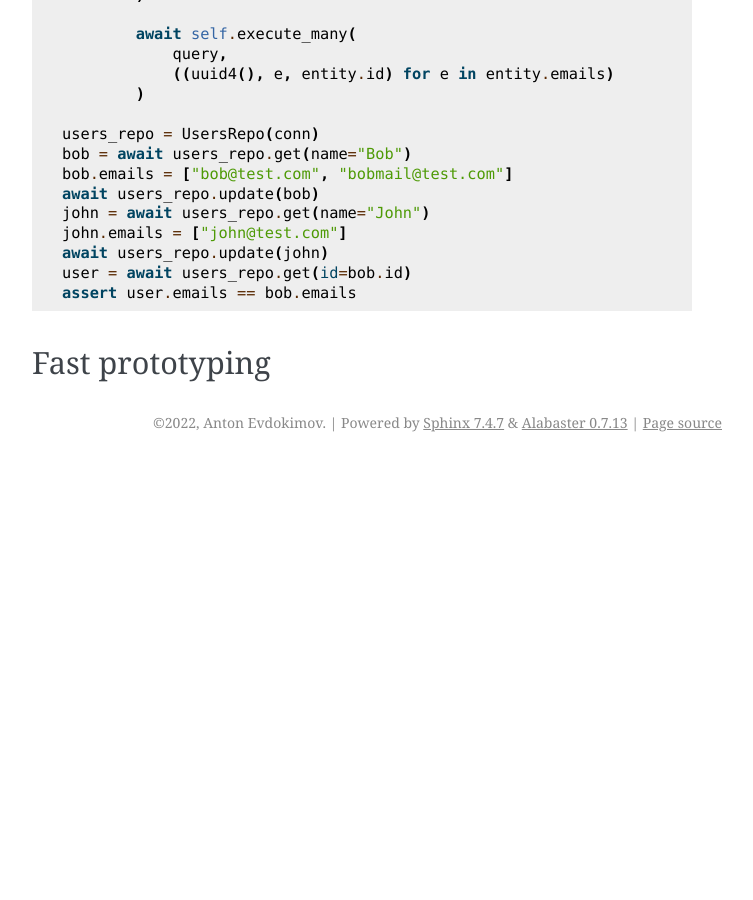
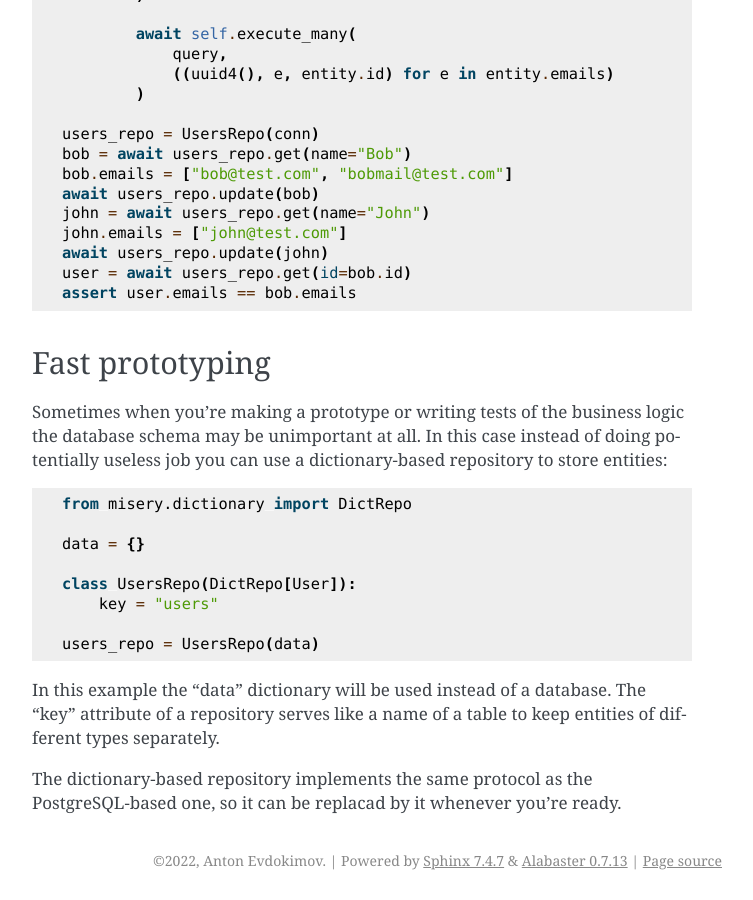
Before and after one commit to meowmeowcode/misery, a Sphinx documentation site: the page built from docs/source/guide.rst, in a window 1280 px wide and 900 px high, scrolled down 5111 px. Shown: the whole window, without its empty margins (388-1141 px from the left). Built offline with Sphinx 7.4.7, drawn with Linux system fonts in a browser that asks for light colours; before the commit the page ends 5573 px from its top, so only the background shows below that.

Commit message:
documentation: add a section about fast prototyping

```diff
--- a/docs/source/guide.rst
+++ b/docs/source/guide.rst
@@ -262,3 +262,27 @@ may change in the case of one-to-many relationship::
 
 Fast prototyping
 ----------------
+Sometimes when you're making a prototype
+or writing tests of the business logic
+the database schema may be unimportant at all.
+In this case instead of doing potentially useless job
+you can use a dictionary-based repository to store
+entities::
+
+    from misery.dictionary import DictRepo
+
+    data = {}
+
+    class UsersRepo(DictRepo[User]):
+        key = "users"
+
+    users_repo = UsersRepo(data)
+
+In this example the "data" dictionary will be used
+instead of a database. The "key" attribute of a repository
+serves like a name of a table to keep entities
+of different types separately.
+
+The dictionary-based repository implements the same protocol
+as the PostgreSQL-based one, so it can be replacad by it
+whenever you're ready.
```
